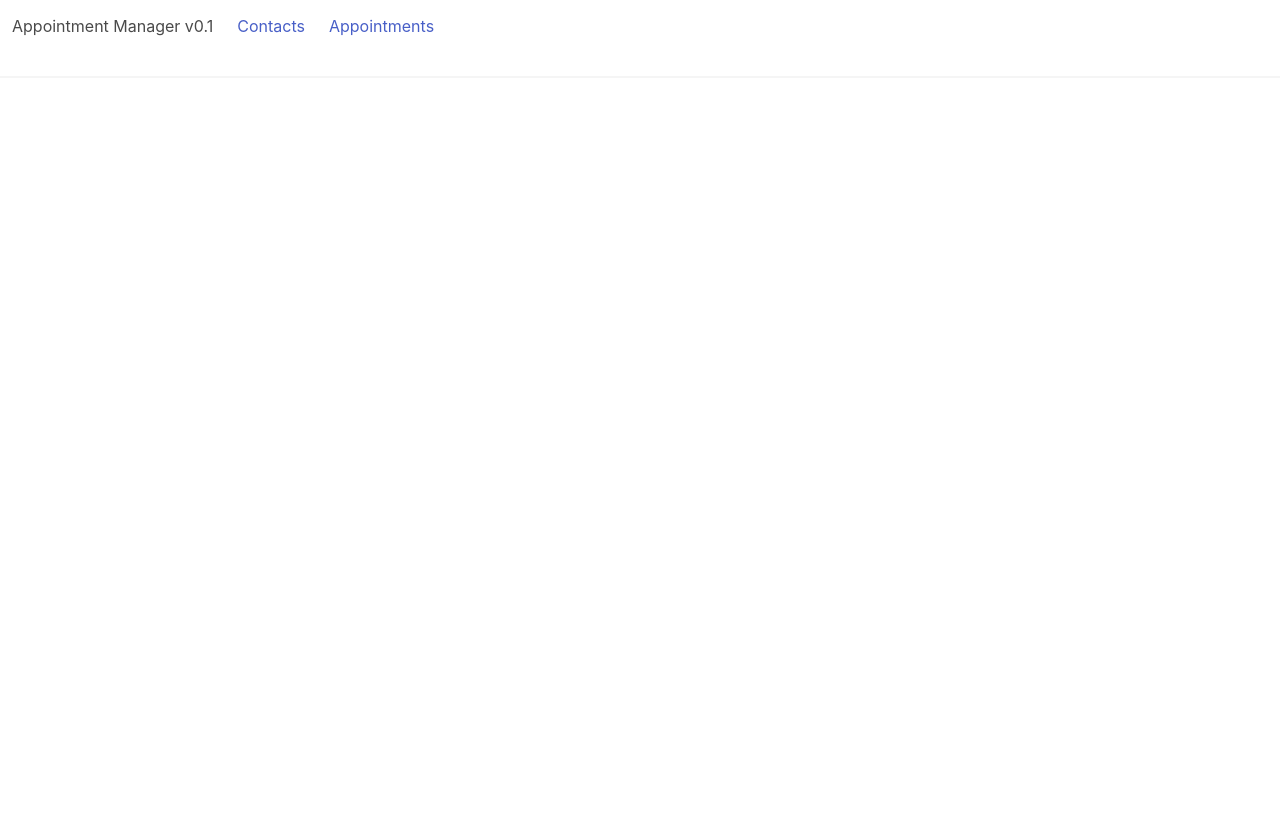
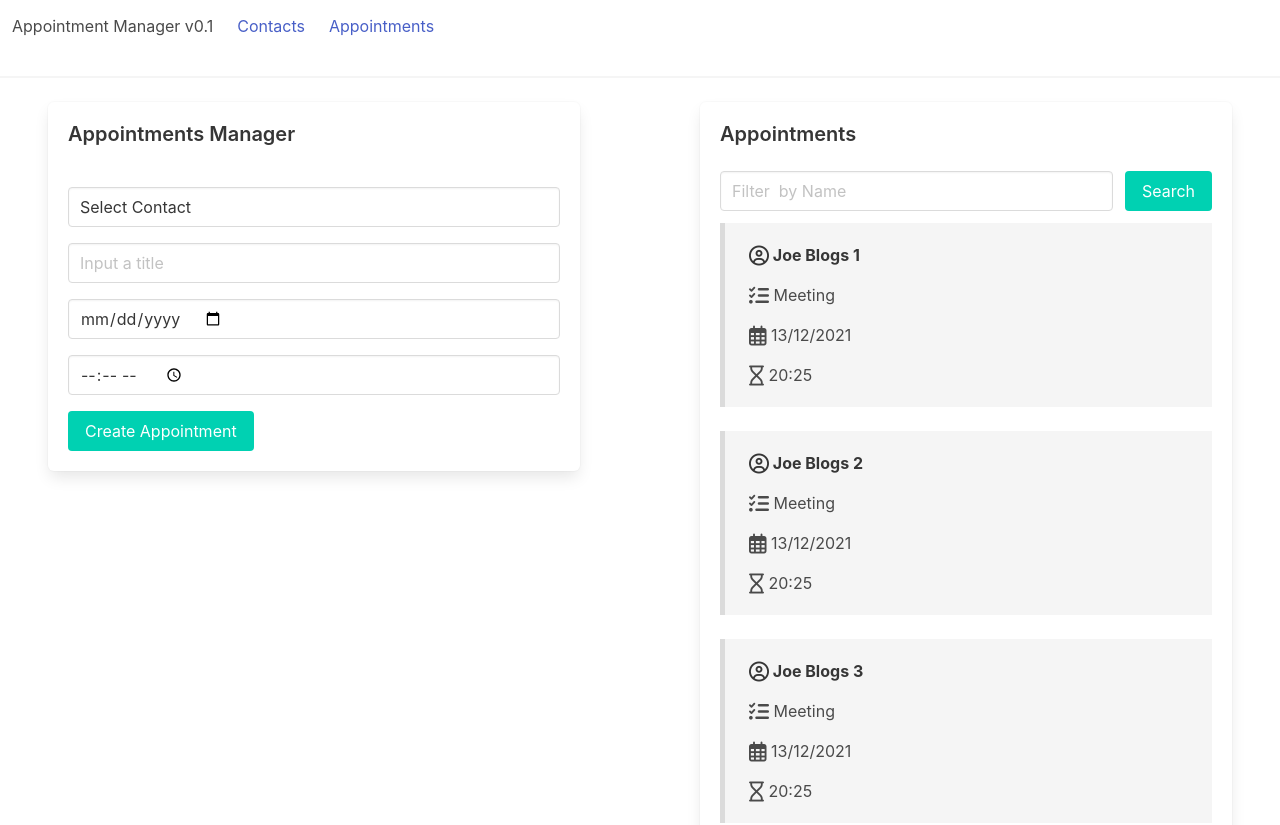
Before and after one commit to LozPilafas/appointment-manager, a React (Create React App) app: page / in a window 1280 px wide. Shown: the top 825 px of the page. Before the commit the page ends 800 px from the top, so only its background shows below. Built offline with nearby package versions, Linux system fonts and the light colour scheme.

Commit message:
fixed index routing and fixed text wrapping issue

```diff
--- a/src/App.js
+++ b/src/App.js
@@ -24,7 +24,7 @@
   email:"aida@Blogs.com",
   tel:12312341231
 },
-{name:'Kim Chee 3',
+{name:'Kim Chee 3 xxxxxxxxxxxxxxxxxxxxxxxx',
   email:"KC@Blogs.com",
   tel:12312341231
 },
@@ -190,7 +190,7 @@
       <Routes>
         <Route path="/" element={<Layout />}>
 
-          <Route path="/contacts" element={<Contactpage
+          <Route  path="/contacts" element={<Contactpage
           handleInputChange={handleInputChange}
           currentValues={newContact}
           onCreate={handleCreateSubmit}
@@ -199,7 +199,7 @@
           handleInputChangeAppfilter={handleInputChangeAppfilter}
           />} />
 
-          <Route path="/appointments" element={<AppointmentsPage
+          <Route index element={<AppointmentsPage
           renderContactOptions={renderContactOptions}
           contacts={contacts}
           handleInputChangeAppoint={handleInputChangeAppoint}
@@ -212,7 +212,14 @@
 
           />} />
 
-          <Route path="*" element={<h1>Page not found</h1>} />
+          <Route path="*" element={<Contactpage
+          handleInputChange={handleInputChange}
+          currentValues={newContact}
+          onCreate={handleCreateSubmit}
+          contacts={contacts}
+          renderContactlines={renderContactLines}
+          handleInputChangeAppfilter={handleInputChangeAppfilter}
+          />} />
         </Route>
       </Routes>
     </>
--- a/src/presentational/appointmentitem.js
+++ b/src/presentational/appointmentitem.js
@@ -3,7 +3,7 @@
 export function AppointmentItem(props)
 {
     return (
-        <div className="content ">
+        <div className="content " style={{'overflowWrap': 'break-word'}}>
           <blockquote>
                 <p>
                   <strong><i class="far fa-user-circle fa-lg"></i> {props.appointments.contact}</strong>
--- a/src/presentational/contactline.js
+++ b/src/presentational/contactline.js
@@ -1,6 +1,6 @@
 export function ContactLine(props) {
   return (
-    <div className="content ">
+    <div className="content " style={{'overflowWrap': 'break-word'}}>
       <blockquote>
             <p>
               <strong>{props.contact.name}</strong>
```
